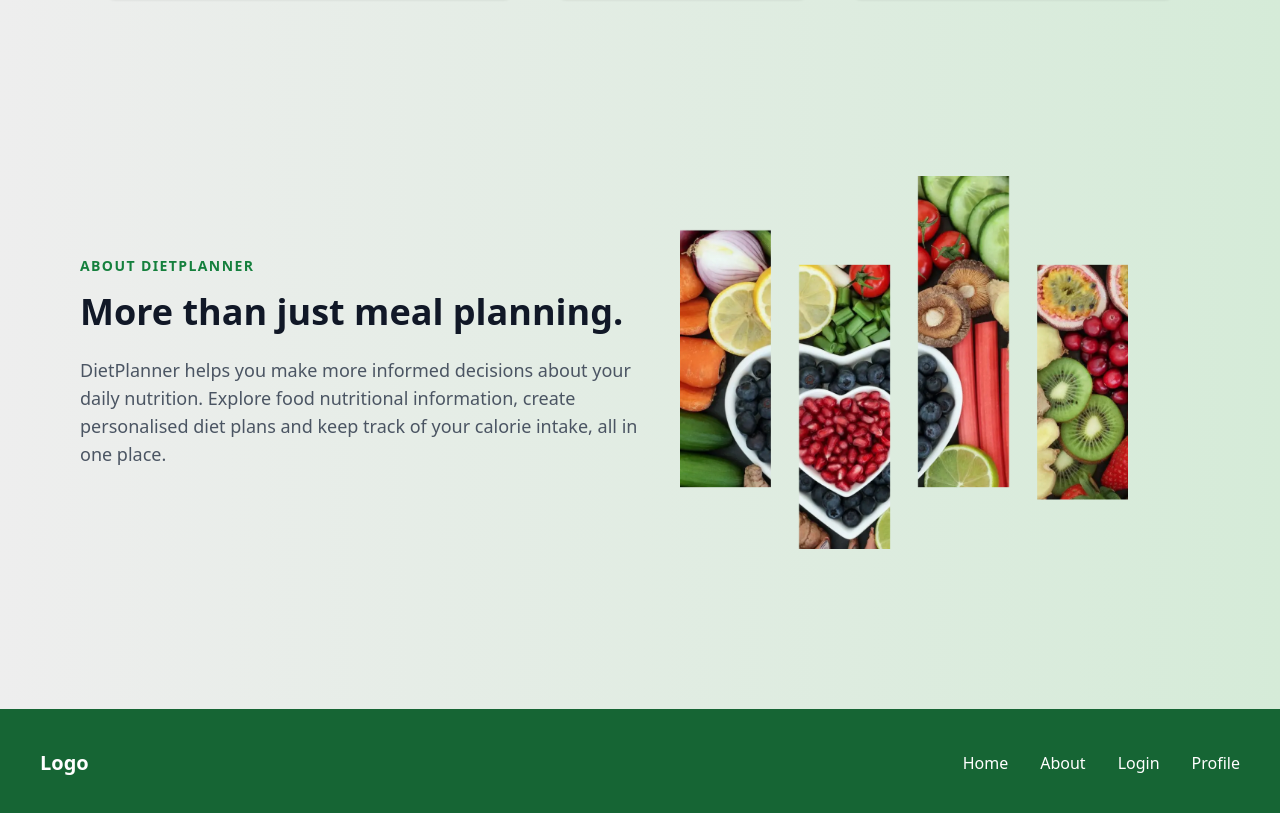
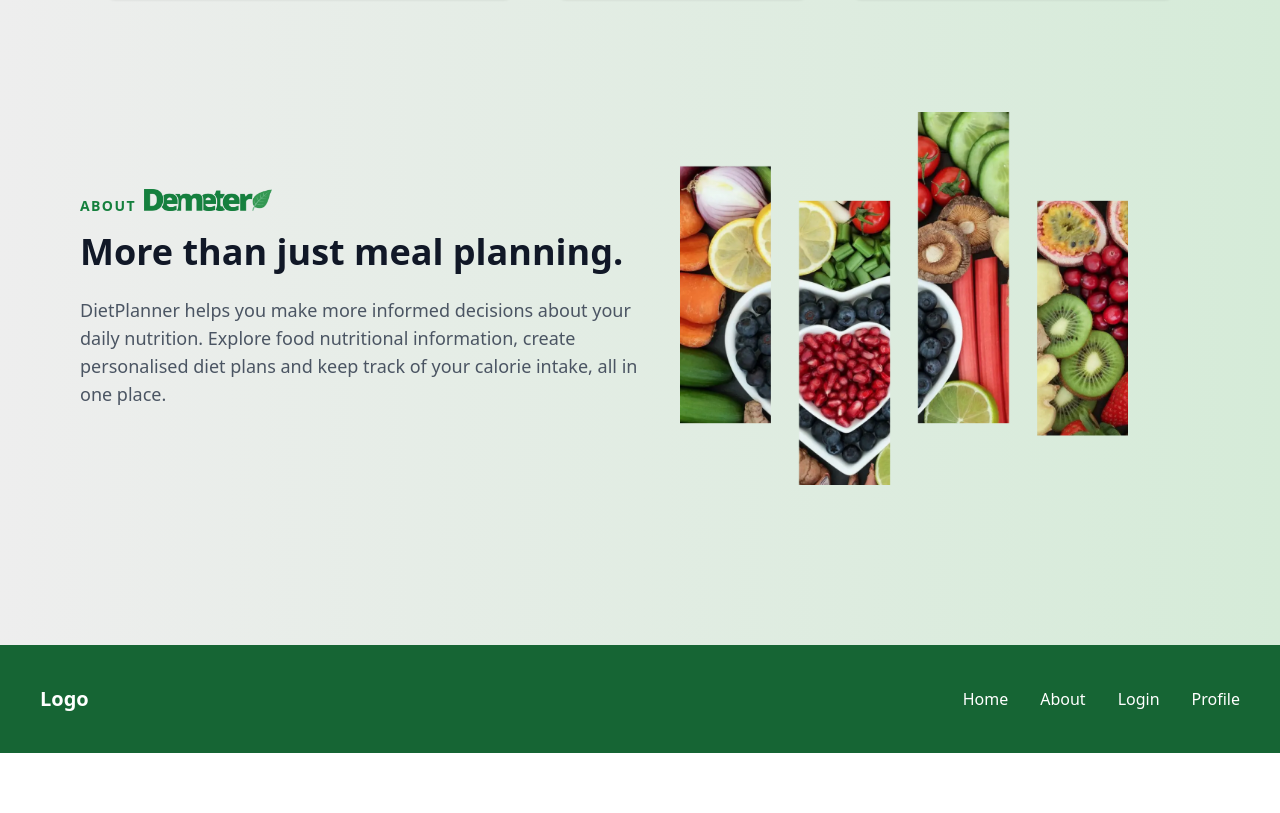
Before and after one commit to Ethan-of-Aussie/Project-Portfolio, a Next.js app in the folder front-end/: page / in a window 1280 px wide. Shown: the part 989-1802 px from the top of the page. After the commit the page ends 1742 px from the top, so only its background shows below. Built offline with nearby package versions, Linux system fonts and the light colour scheme.

Commit message:
Replaced placeholder app name with logo

```diff
--- a/front-end/app/(main)/components/landingPage/aboutSection.tsx
+++ b/front-end/app/(main)/components/landingPage/aboutSection.tsx
@@ -1,13 +1,25 @@
+import Image from "next/image";
 import healthFoodHeart from "../landingPage/images/healthFoodHeart.webp";
+import demeter from "../../../components/navBar/demeter.webp";
 
 export default function AboutSection() {
   return (
-    <section className="flex w-full flex-col items-center gap-10 px-6 py-16 md:flex-row md:px-12 lg:px-20">
+    <section className="flex w-full flex-col items-center gap-10 px-6 pb-16 md:flex-row md:px-12 lg:px-20">
       {/* Text */}
       <div className="flex flex-col text-center md:w-1/2 md:text-left">
-        <p className="mb-4 text-sm font-semibold uppercase tracking-widest text-green-700">
-          About DietPlanner
-        </p>
+        <div className="flex items-baseline gap-2">
+          <p className="mb-4 text-sm font-semibold uppercase tracking-widest text-green-700">
+            About
+          </p>
+          <Image
+            src={demeter}
+            alt="Demeter Logo"
+            width={140}
+            height={100}
+            className="w-32 h-auto"
+            priority
+          />
+        </div>
 
         <h2 className="mb-6 text-3xl font-bold text-gray-900 sm:text-4xl">
           More than just meal planning.
```
